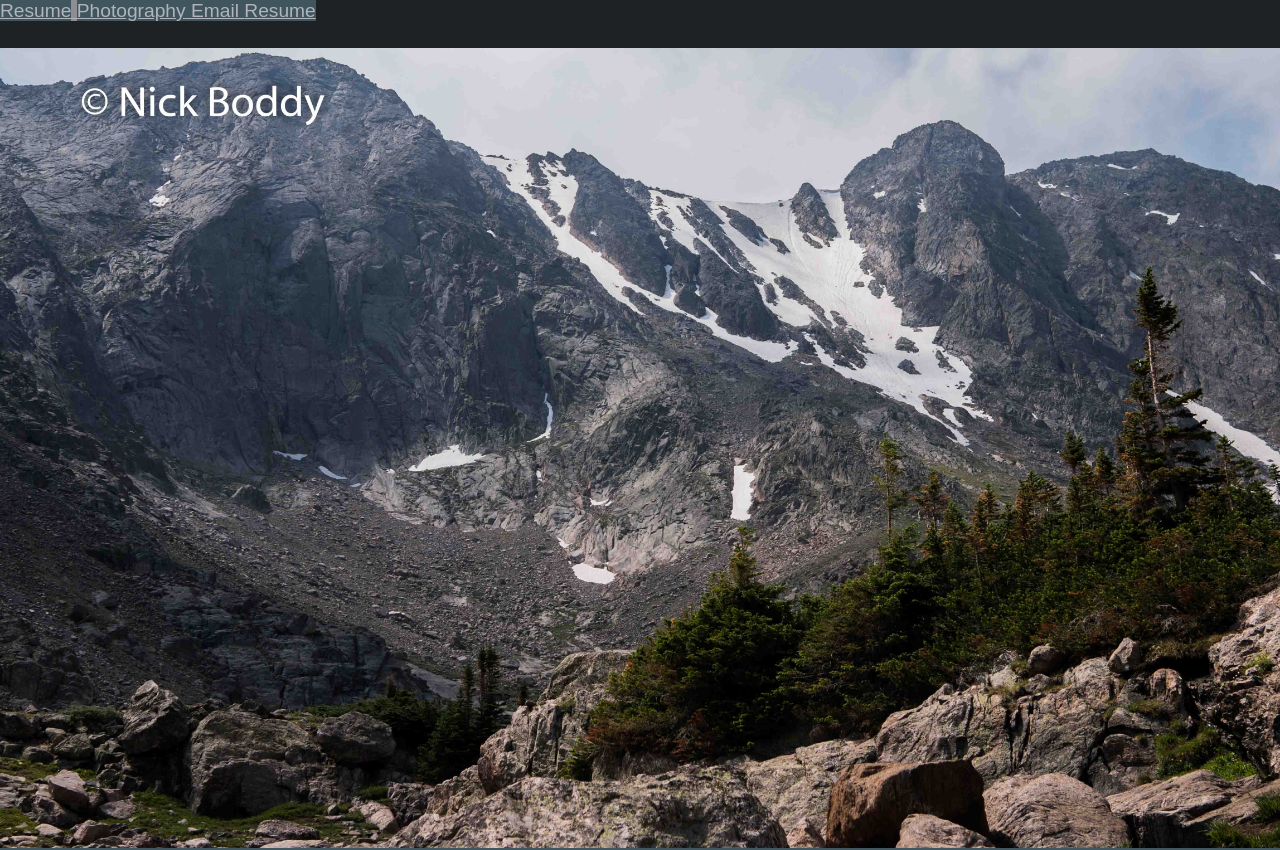
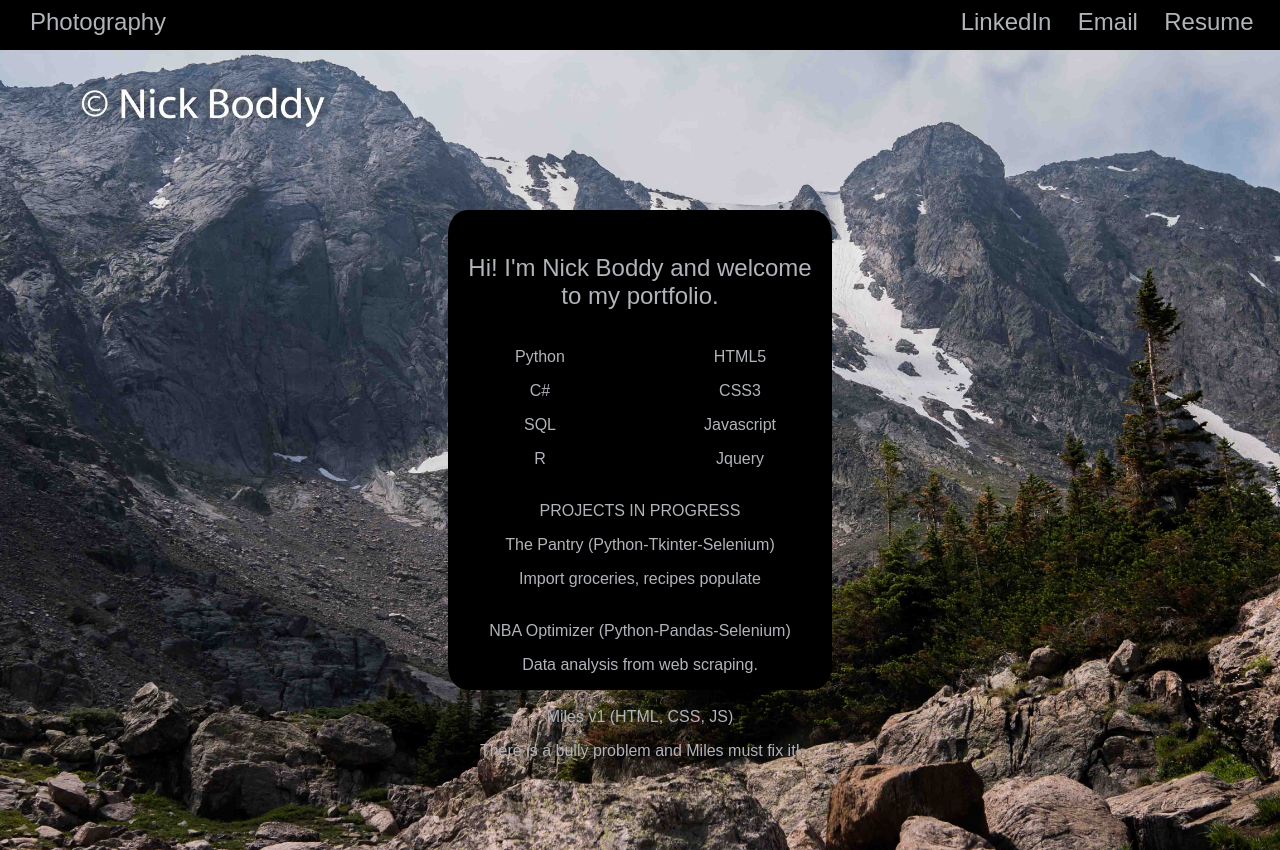
Before and after one commit to bicknoddy/portfolio, a plain HTML site: page index.html in a window 1280 px wide. Drawn offline with Linux system fonts and the light colour scheme.

Commit message:
Making the switch to a two page set up for now

```diff
--- a/client/Assets/css/styles.css
+++ b/client/Assets/css/styles.css
@@ -2,97 +2,81 @@
   box-sizing: border-box;
   font-family: "Montserrat",sans-serif;
   margin: 0;
+}
+
+body {
   background-color: #40555e;
 }
 
-#main {
+.main {
   background-image: url("../pics/landscapes/rado2_tiny.jpg");
   background-position: 50%;
   background-repeat: no-repeat;
   background-size: cover;
   height: 100vh;
   color: white;
+  justify-content: center;
+  align-items: center;
+  display: flex;
+}
+
+#nav {
+  display: inline;
 }
 
 .nav-item {
+  font-size: x-large;
   cursor: pointer;
   outline: none;
+  transition: color .4s;
+}
+
+.nav-item:hover {
+  color: lightcoral;
+  background-color: black;
 }
 
 #top-bar {
-  height: 6vh;
-  background-color: #1f2224;
+  height: 50px;
+  background-color: black;
+  padding-top: .5em;
+}
+
+.top-right-nav {
+  float: right;
+  padding-right: 1.1em;
 }
 
 span a {
   font-size: 1.2em;
   color: #b1b4ba;
-
+  text-decoration: none;
 }
 
-ul {
+#box {
+  width: 30%;
+  height: 60%;
+  background-color: black;
+  border-radius: 5%;
+  margin: auto;
+  flex-direction: column;
   padding-top: 2em;
-  list-style-type: none;
-  margin: 0;
-  overflow: hidden;
   text-align: center;
 }
 
-li {
-  display: inline-block;
-  padding: .5%;
+#box p {
+  color: #b1b4ba;
+  font-size: medium;
+  padding: .5em;
 }
 
-li a {
-  display: block;
-  color: white;
-  background-color: #36413E;
-  border: 1px solid #8D8D92;
-  border-radius: 10%;
-  text-align: center;
-  padding: 14px 16px;
-  text-decoration: none;
+.stack {
+  columns: 2;
+  column-fill: balance;
 }
 
-
-a:hover {
-  background-color: #8D8D92;
-}
-
-button {
-  margin: auto;
-  text-align: center;
-  display: block;
-  color: white;
-  background-color: #36413E;
-  border: 3px solid #8D8D92;
-  border-radius: 5%;
-  margin-top: 3em;
-  height: 4em;
-  width: 20em;
-  font-size: large;
-}
-
-button:hover {
-  background-color: #8d8d92;
-  color: #36413E;
-}
-
-#submit {
-  height: 2em;
-  width: 6em;
-  margin-top: 1em;
-}
-
-#photoSelection {
-  padding-top: 2em;
-  text-align: center;
-  margin: auto;
-}
-
-#addPhoto {
-  padding-top: 1.25em;
-  padding-left: 5em;
+#button {
+  padding-left: 25em;
 }
 
 img {
@@ -172,14 +156,3 @@ figure {
   grid-row-start: 5;
   grid-row-end: 9;
 }
-
-footer {
-  text-align: center;
-  padding: 2em;
-}
-
-.bottom-bar {
-  margin: auto;
-  display: inline-block;
-  width: 5em;
-}
--- a/index.html
+++ b/index.html
@@ -2,7 +2,7 @@
 <html>
   <head>
     <meta charset="utf-8">
-  <title>Nick Boddy Photo</title>
+    <title>Nick Boddy Portfolio</title>
     <link rel="stylesheet" type="text/css" href="client/Assets/css/styles.css">
     <script type="text/javascript" src="client/Assets/js/lib/jquery-3.5.1.min.js"></script>
     <script type="text/javascript" src="client/Assets/js/client.js"></script>
@@ -12,23 +12,48 @@
 
     <header id="top-bar">
       <span id="nav">
-      <a href="client/Assets/Boddy_Resume.pdf">
-        <span class="nav-item">Resume</span>
+        <a href="photos.html" class="nav-item" style="padding-left: 1.25em;">
+          <span>Photography</span>
         </a>
-      <a href="photos.html">
-        <span class="nav-item">Photography</span>
+        <a href="client/Assets/Boddy_Resume.pdf" class="top-right-nav nav-item">
+          <span>Resume</span>
         </a>
-      <a href="mailto:nickboddy19@gmail.com">
+        <a href="mailto:nickboddy19@gmail.com" class="top-right-nav nav-item">
           <span class="nav-item">Email</span>
         </a>
-      <a href="https://www.linkedin.com/in/nick-boddy/">
-        <span class="nav-item">Resume</span>
+        <a href="https://www.linkedin.com/in/nick-boddy/" class="top-right-nav nav-item">
+          <span class="nav-item">LinkedIn</span>
         </a>
       </span>
     </header>
 
-  <div id="main">
-
+    <div class="main">
+      <div id="box">
+        <p style="font-size: x-large;">Hi! I'm Nick Boddy and welcome to my portfolio.</p>
+      </br>
+        <div class="stack">
+          <p>Python</p>
+          <p>C#</p>
+          <p>SQL</p>
+          <p>R</p>
+          <p>HTML5</p>
+          <p>CSS3</p>
+          <p>Javascript</p>
+          <p>Jquery</p>
+        </div>
+      </br>
+        <div class="projects">
+          <p>PROJECTS IN PROGRESS</p>
+          <p>The Pantry (Python-Tkinter-Selenium)</p>
+          <p>Import groceries, recipes populate</p>
+        </br>
+          <p>NBA Optimizer (Python-Pandas-Selenium)</p>
+          <p>Data analysis from web scraping.</p>
+        </br>
+          <p>Miles v1 (HTML, CSS, JS)</p>
+          <p>There is a bully problem and Miles must fix it!</p>
+        </div>
+      </div>
     </div>
 
   </body>
```
Also changed, not shown: photos.html (+19 -14 lines), 1 other file. Lines whose indentation alone changed are shown as unchanged.
